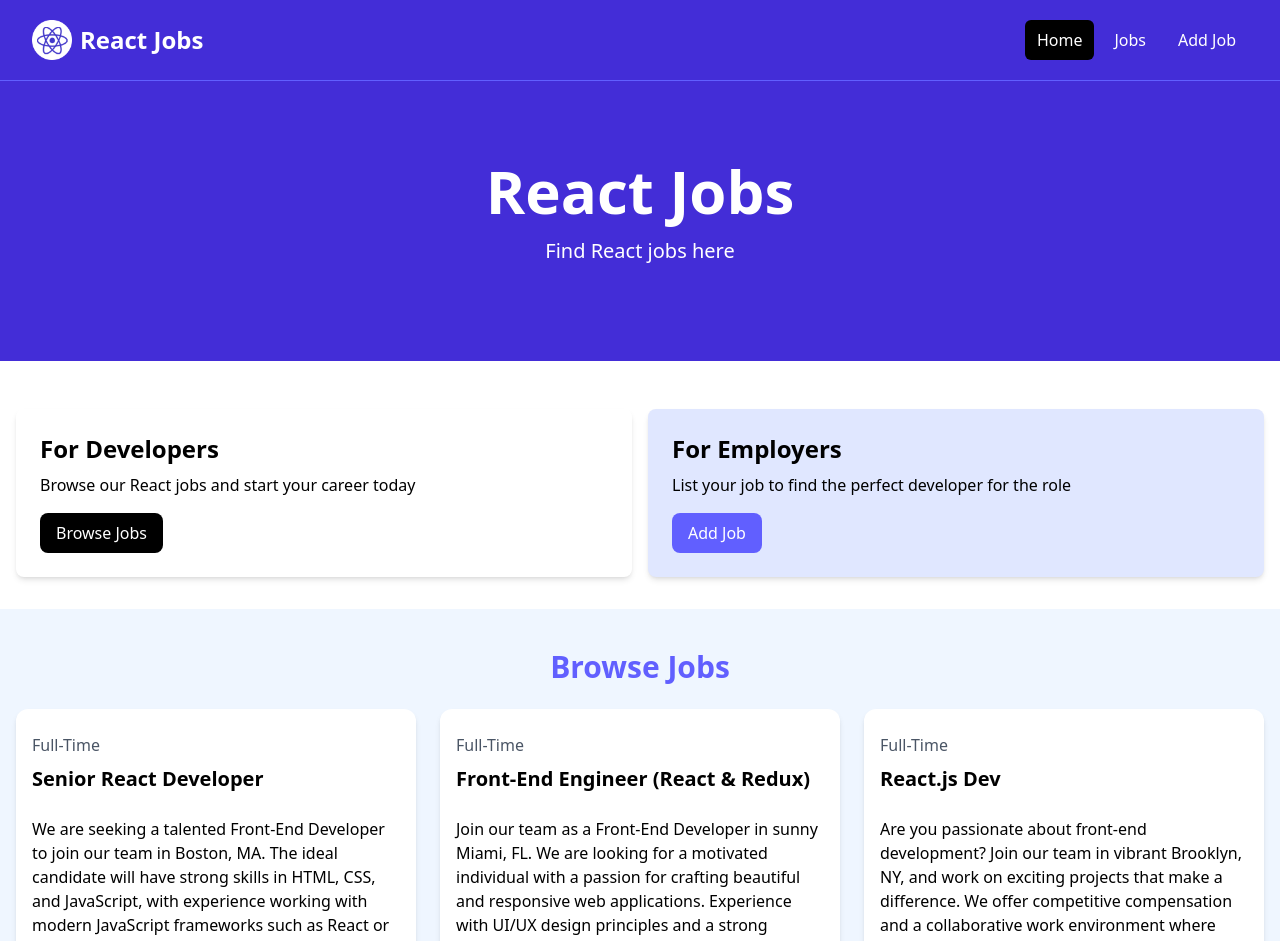
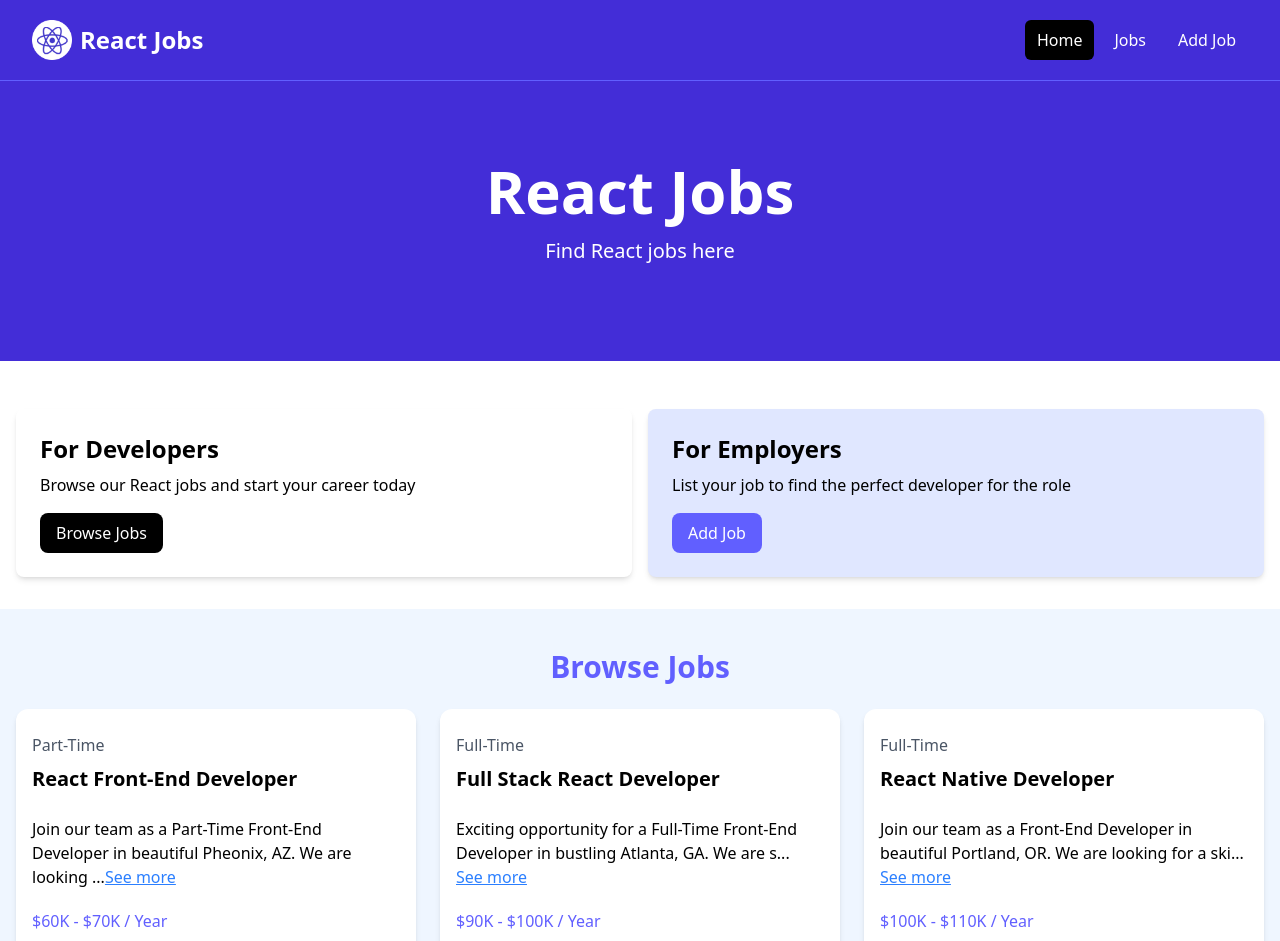
Before and after one commit to marionmartie/react-typescript, a React (Vite) app: page / in a window 1280 px wide. Shown: the top 941 px of the page. Built offline with nearby package versions, Linux system fonts and the light colour scheme.

Commit message:
Added limits to JobListing

```diff
--- a/src/App.tsx
+++ b/src/App.tsx
@@ -11,7 +11,7 @@ export default function App() {
     <NavBar />
     <Hero title="React Jobs" subtitle="Find React jobs here" />
     <HomeCard />
-    <JobList />
+    <JobList limit={3} />
     </>
   )
 }
--- a/src/components/JobList.tsx
+++ b/src/components/JobList.tsx
@@ -1,3 +1,5 @@
+import { useState } from "react"
+
 type Job = {
     list: {
         id: string,
@@ -17,6 +19,12 @@ type Job = {
 
 
 const JobList = ({ list } : Job) => {
+    const [showFullDescription, setShowFullDescription] = useState(false)
+    let desc: string = list.description
+    if ( !showFullDescription ) {
+        desc = desc.substring(0, 90) + '...'
+    }
+
     return (
         <div className="bg-white rounded-xl shadow-md relative">
             <div className="p-4">
@@ -26,7 +34,10 @@ const JobList = ({ list } : Job) => {
                 </div>
 
                 <div className="mb-5">
-                    { list.description }
+                    { desc }
+                    <button onClick={ () => setShowFullDescription(prev => !prev)} className="text-blue-500 hover:text-blue-600 underline cursor-pointer">
+                        { showFullDescription ? 'See less' : 'See more' }
+                    </button>
                 </div>
 
                 <h3 className="text-indigo-500 mb-2">{ list.salary } / Year</h3>
--- a/src/components/JobListing.tsx
+++ b/src/components/JobListing.tsx
@@ -2,16 +2,18 @@ import { useState } from 'react'
 import jobItems from '../jobs.json'
 import JobList from './JobList'
 
-function JobMap() {
+function JobMap({limit} : { limit: number }) {
   const [jobs, setJobs] = useState(jobItems)
+  const recentJobs: typeof jobs = jobs.splice(0,limit || jobs.length)
+
   return (
-    jobs.map( el => {
+    recentJobs.map( el => {
       return <JobList list={el} key={el.id} />
     } )
   )
 }
 
-const JobListing = () => {
+const JobListing = ({limit} : { limit: number }) => {
   return (
     <>
     <section className="bg-blue-50 px-4 py-10">
@@ -21,7 +23,7 @@ const JobListing = () => {
         </h2>
         <div className="grid grid-cols-1 md:grid-cols-3 gap-6">
           {
-            JobMap()
+            JobMap({limit})
           }
         </div>
       </div>
```
